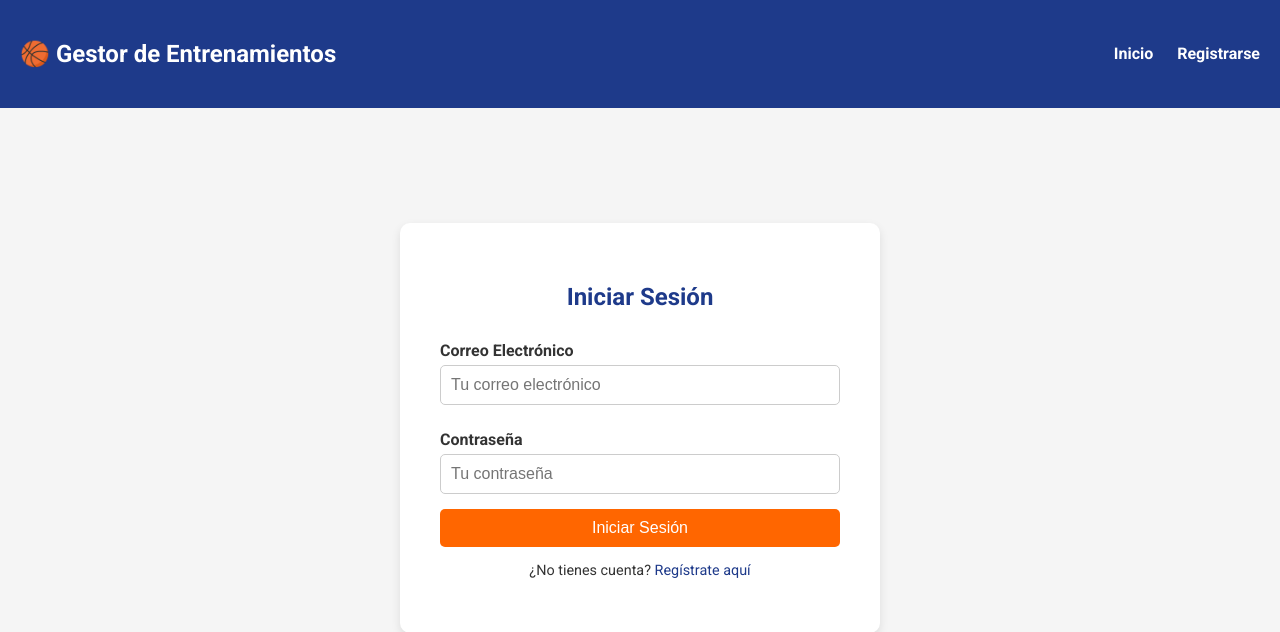
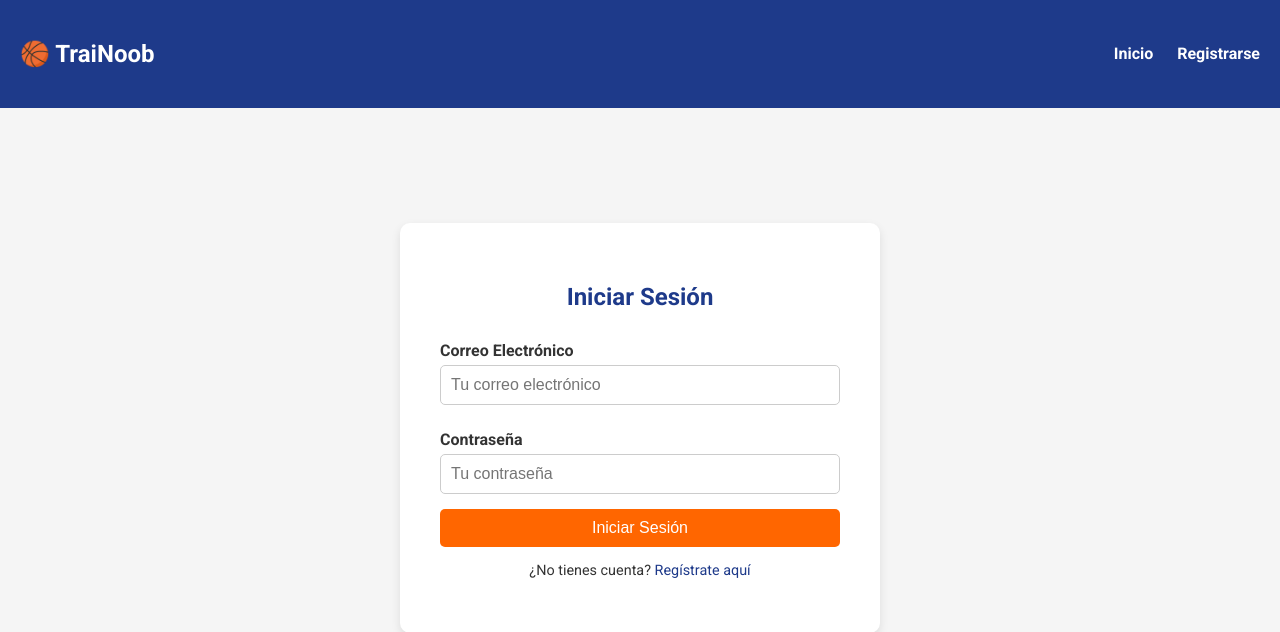
Before and after one commit to Ikerpc123/TraiNoob, a Spring Boot app: page /login in a window 1280 px wide. Shown: the top 632 px of the page. Run offline with Spring Boot 4, Linux system fonts and the light colour scheme.

Commit message:
Prueba conexion eclipse

```diff
--- a/src/main/resources/templates/login.html
+++ b/src/main/resources/templates/login.html
@@ -13,7 +13,7 @@
     <!-- Barra de Navegación -->
     <nav class="navbar">
         <div class="navbar-brand">
-            <h1>🏀 Gestor de Entrenamientos</h1>
+            <h1>🏀 TraiNoob</h1>
         </div>
         <div class="navbar-links">
             <a href="index.html">Inicio</a>
```
